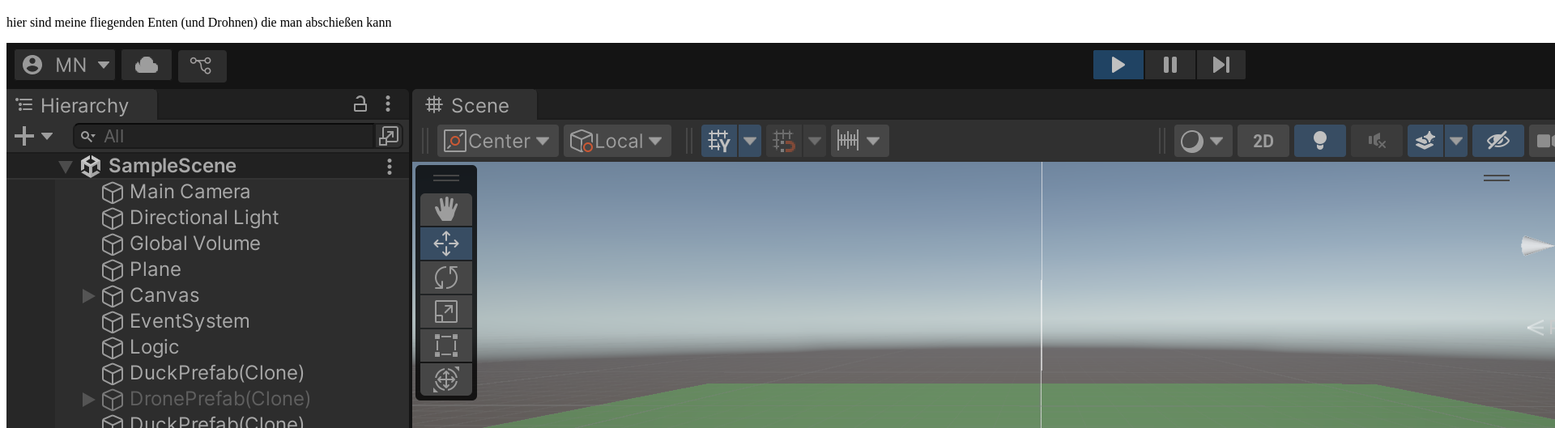
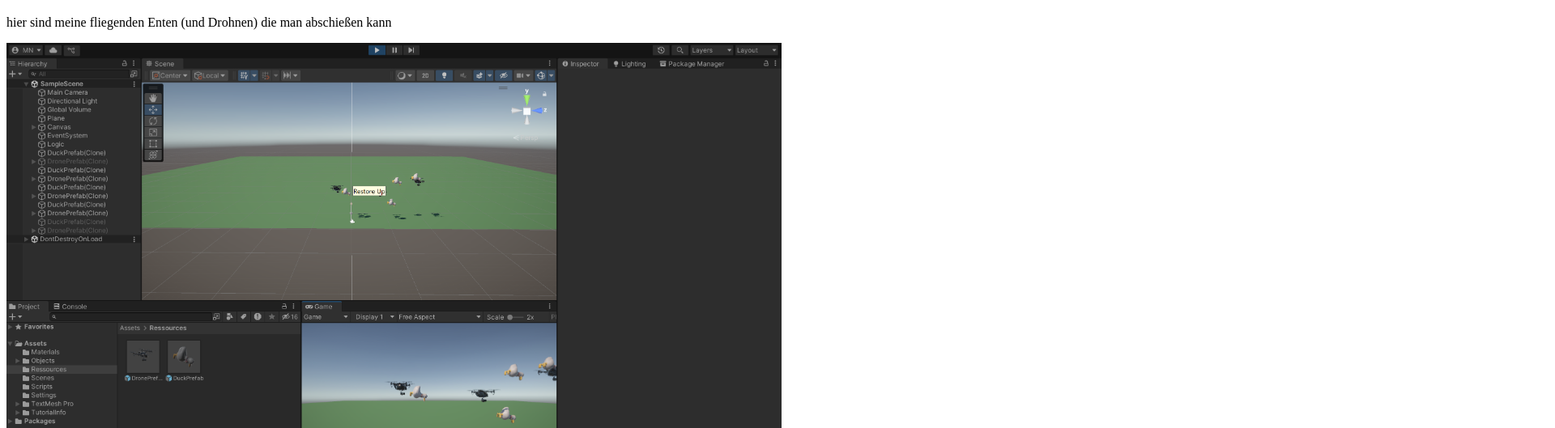
Before and after one commit to entitymel/Portfolio, a plain HTML site: page docs/firstproject.html in a window 1280 px wide. Shown: the part 87-616 px from the top of the page at 81% size, 1920 px wide, since content can reach past the window. Drawn offline with Linux system fonts and the light colour scheme.

Commit message:
typo changed

```diff
--- a/docs/firstproject.html
+++ b/docs/firstproject.html
@@ -10,7 +10,7 @@
     <h1>fliegende Enten</h1>
     <p> hier sind meine fliegenden Enten (und Drohnen) die man abschießen kann </p>
 
-    <img src="Enten.png" alt="Enten"> style="width:957px;height:525px;"
+    <img src="Enten.png" alt="Enten" style="width:957px;height:525px;" />
 
     <video width="320" height="240" controls>
         <source src="Enten.mp4" type="video/mp4">
```
Also changed, not shown: docs/secondproject.html (+1 -1 lines).
